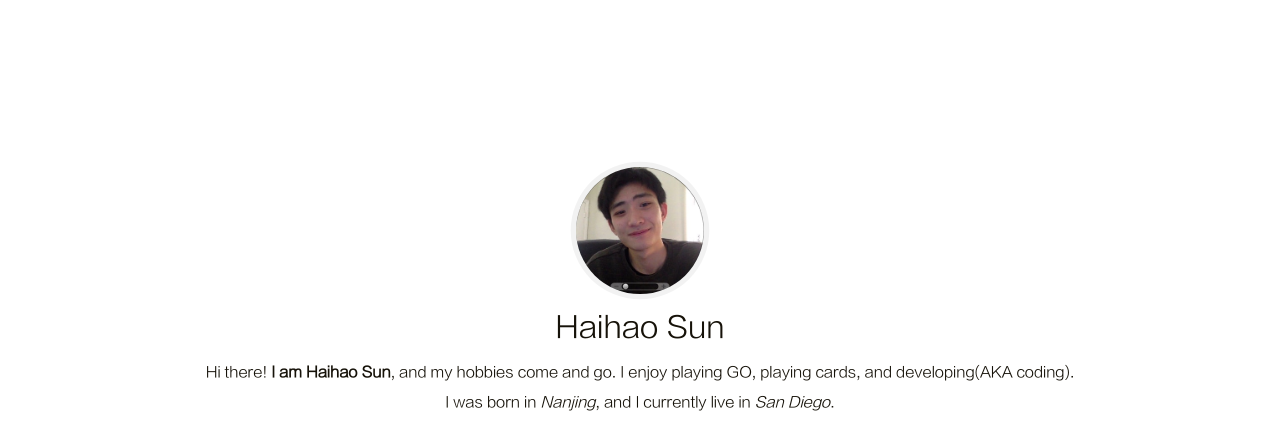
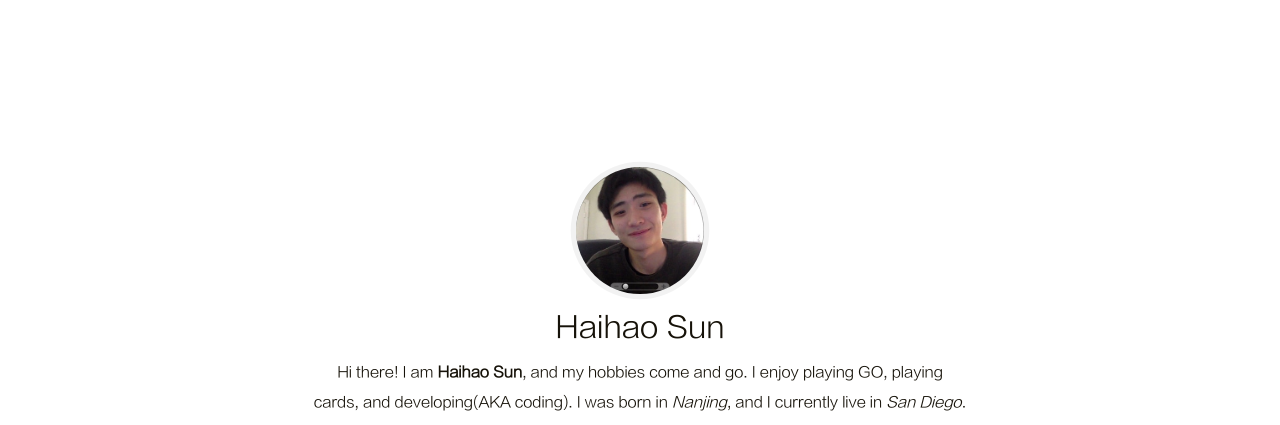
Before and after one commit to Haihao-Sun/Haihao-Sun-2020-Backup, a plain HTML site: page index.html in a window 1280 px wide. Shown: the part 67-492 px from the top of the page. Drawn offline with Linux system fonts and the light colour scheme.

Commit message:
Site updated: 2020-06-29 22:37:48

```diff
--- a/index.html
+++ b/index.html
@@ -111,7 +111,7 @@
             <a href="/archives"><img src="/image/profile_resize.jpg"></a>
         </div>
         <div class="nickname">Haihao Sun</div>
-        <div class="description"><p>Hi there! <strong>I am Haihao Sun</strong>, and my hobbies come and go. I enjoy playing GO, playing cards, and developing(AKA coding). <br>I was born in <em>Nanjing</em>, and I currently live in <em>San Diego</em>.</p>
+        <div class="description"><p>Hi there! I am <strong>Haihao Sun</strong>, and my hobbies come and go. I enjoy playing GO, playing <br>cards, and developing(AKA coding). I was born in <em>Nanjing</em>, and I currently live in <em>San Diego</em>.</p>
 </div>
         <div class="links">
 
```
